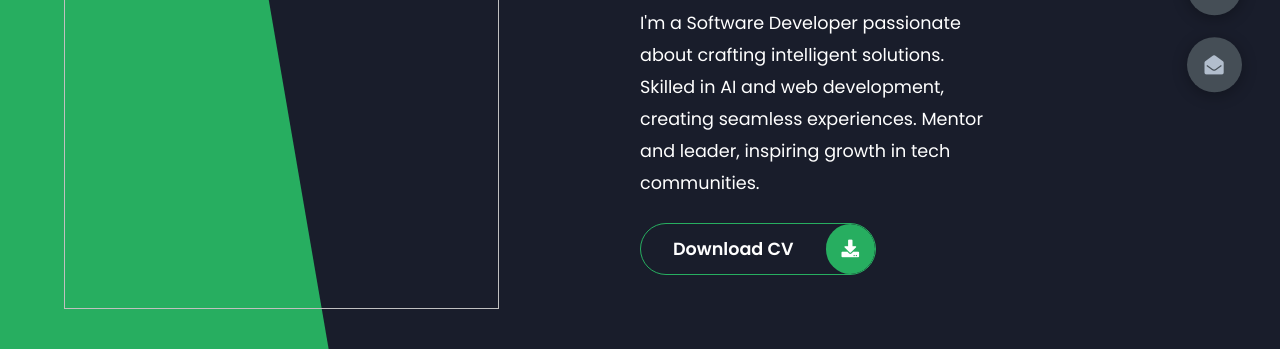
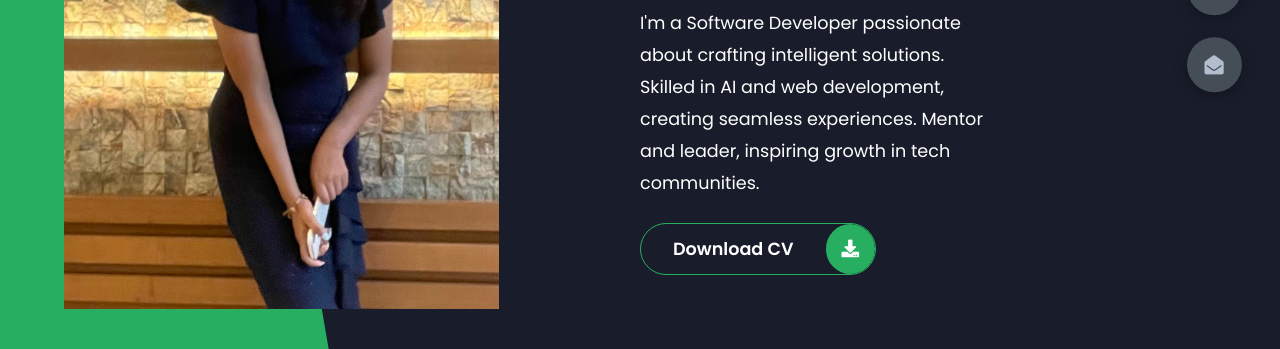
Before and after one commit to akanshav841/Personal_Portfolio, a plain HTML site: page index.html in a window 1280 px wide. Shown: the part 451-800 px from the top of the page. Drawn offline with Linux system fonts and the light colour scheme.

Commit message:
Update index.html

```diff
--- a/index.html
+++ b/index.html
@@ -17,7 +17,7 @@
             <div class="left-header">
                 <div class="h-shape"></div>
                 <div class="image">
-                    <img src="./img/pic.jpg" alt="">
+                    <img src="pic.jpg" alt="">
                 </div>
             </div>
             <div class="right-header">
```
